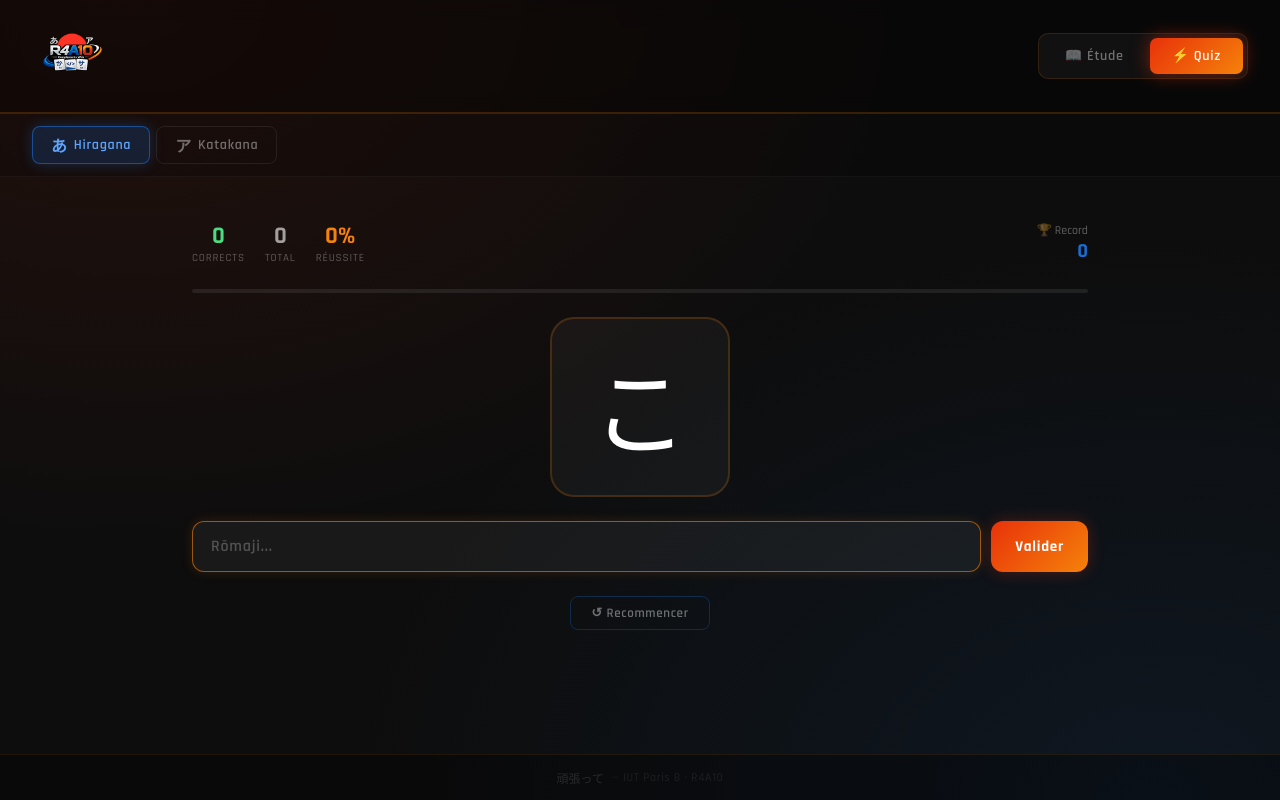
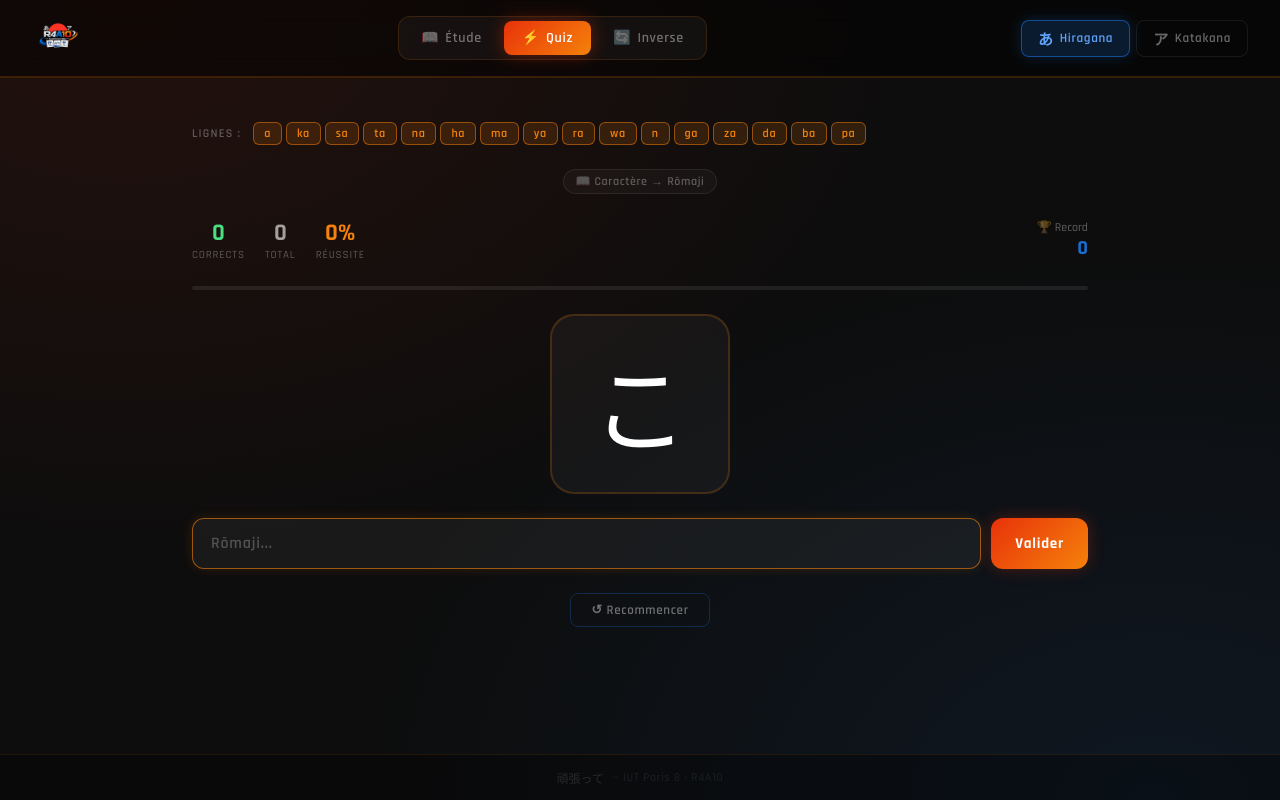
Before and after one commit to Naosh1/S4_Projet_Fil_Rouge_Camillia, a React (Vite) app: page /quiz in a window 1280 px wide. Built offline with nearby package versions, Linux system fonts and the light colour scheme.

Commit message:
ajout du bonus

```diff
--- a/src/App.module.css
+++ b/src/App.module.css
@@ -10,40 +10,52 @@
   font-family: 'Rajdhani', sans-serif;
 }
 
+/* ── Header ── */
 .header {
-  padding: 16px 32px;
+  padding: 12px 32px;
   border-bottom: 2px solid rgba(245,130,10,0.2);
   display: flex;
   align-items: center;
   justify-content: space-between;
   flex-wrap: wrap;
-  gap: 16px;
-  background: rgba(0,0,0,0.4);
-  backdrop-filter: blur(10px);
+  gap: 12px;
+  background: rgba(0,0,0,0.5);
+  backdrop-filter: blur(12px);
+  position: sticky;
+  top: 0;
+  z-index: 100;
 }
 
 .brand {
   display: flex;
   align-items: center;
-  gap: 12px;
+  text-decoration: none;
+  transition: opacity 0.2s;
+}
+
+.brand:hover {
+  opacity: 0.8;
 }
 
 .brandLogo {
-  height: 80px;
+  height: 52px;
+  width: auto;
+  object-fit: contain;
 }
 
+/* ── Mode Nav ── */
 .modeNav {
   display: flex;
   gap: 4px;
   background: rgba(255,255,255,0.04);
   padding: 4px;
-  border-radius: 10px;
+  border-radius: 12px;
   border: 1px solid rgba(245,130,10,0.15);
 }
 
 .modeBtn {
-  padding: 9px 22px;
-  border-radius: 7px;
+  padding: 8px 18px;
+  border-radius: 8px;
   border: none;
   background: transparent;
   color: rgba(255,255,255,0.4);
@@ -53,36 +65,28 @@
   font-weight: 600;
   letter-spacing: 0.05em;
   text-decoration: none;
-  transition: background 0.2s, color 0.2s, box-shadow 0.2s;
+  transition: all 0.2s;
   display: flex;
   align-items: center;
   gap: 6px;
 }
 
+.modeBtn:hover {
+  color: rgba(255,255,255,0.7);
+  background: rgba(255,255,255,0.06);
+}
+
 .modeBtnActive {
   background: linear-gradient(135deg, #e8320a, #f5820a);
-  color: #fff;
-  box-shadow: 0 0 18px rgba(232,50,10,0.5);
+  color: #fff !important;
+  box-shadow: 0 0 18px rgba(232,50,10,0.4);
 }
 
-.scriptBar {
-  padding: 12px 32px;
-  display: flex;
-  align-items: center;
-  gap: 16px;
-  border-bottom: 1px solid rgba(255,255,255,0.04);
-  background: rgba(0,0,0,0.2);
+.modeIcon {
+  font-size: 14px;
 }
 
-.scriptLabel {
-  font-size: 11px;
-  color: rgba(255,255,255,0.25);
-  text-transform: uppercase;
-  letter-spacing: 0.12em;
-  font-family: 'Rajdhani', sans-serif;
-  font-weight: 600;
-}
-
+/* ── Script buttons ── */
 .scriptButtons {
   display: flex;
   gap: 6px;
@@ -92,13 +96,13 @@
   display: flex;
   align-items: center;
   gap: 6px;
-  padding: 6px 18px;
+  padding: 7px 16px;
   border-radius: 8px;
   border: 1px solid rgba(255,255,255,0.08);
   background: transparent;
   color: rgba(255,255,255,0.4);
   cursor: pointer;
-  font-size: 14px;
+  font-size: 13px;
   font-family: 'Rajdhani', sans-serif;
   font-weight: 600;
   letter-spacing: 0.05em;
@@ -114,14 +118,15 @@
   background: rgba(26,111,212,0.2);
   border-color: rgba(26,111,212,0.6);
   color: #60a5fa;
-  box-shadow: 0 0 14px rgba(26,111,212,0.3);
+  box-shadow: 0 0 14px rgba(26,111,212,0.25);
 }
 
 .scriptEx {
   font-family: 'Noto Sans JP', sans-serif;
-  font-size: 16px;
+  font-size: 15px;
 }
 
+/* ── Main ── */
 .main {
   flex: 1;
   padding: 28px 32px;
@@ -131,6 +136,7 @@
   align-self: center;
 }
 
+/* ── Footer ── */
 .footer {
   padding: 14px 32px;
   border-top: 1px solid rgba(245,130,10,0.1);
--- a/src/App.tsx
+++ b/src/App.tsx
@@ -12,9 +12,10 @@ const App = () => {
     return (
         <div className={styles.app}>
             <header className={styles.header}>
-                <div className={styles.brand}>
+                <NavLink to="/study" className={styles.brand}>
                     <img src="/logo.png" alt="R4A10 Logo" className={styles.brandLogo} />
-                </div>
+                </NavLink>
+
                 <nav className={styles.modeNav}>
                     <NavLink
                         to="/study"
@@ -22,7 +23,8 @@ const App = () => {
                             `${styles.modeBtn} ${isActive ? styles.modeBtnActive : ''}`
                         }
                     >
-                        📖 Étude
+                        <span className={styles.modeIcon}>📖</span>
+                        <span>Étude</span>
                     </NavLink>
                     <NavLink
                         to="/quiz"
@@ -30,12 +32,20 @@ const App = () => {
                             `${styles.modeBtn} ${isActive ? styles.modeBtnActive : ''}`
                         }
                     >
-                        ⚡ Quiz
+                        <span className={styles.modeIcon}>⚡</span>
+                        <span>Quiz</span>
+                    </NavLink>
+                    <NavLink
+                        to="/quiz-inverse"
+                        className={({ isActive }) =>
+                            `${styles.modeBtn} ${isActive ? styles.modeBtnActive : ''}`
+                        }
+                    >
+                        <span className={styles.modeIcon}>🔄</span>
+                        <span>Inverse</span>
                     </NavLink>
                 </nav>
-            </header>
 
-            <div className={styles.scriptBar}>
                 <div className={styles.scriptButtons}>
                     {(['hiragana', 'katakana'] as Script[]).map((s) => (
                         <button
@@ -44,17 +54,18 @@ const App = () => {
                             className={`${styles.scriptBtn} ${script === s ? styles.scriptBtnActive : ''}`}
                         >
                             <span className={styles.scriptEx}>{s === 'hiragana' ? 'あ' : 'ア'}</span>
-                            {s.charAt(0).toUpperCase() + s.slice(1)}
+                            <span>{s.charAt(0).toUpperCase() + s.slice(1)}</span>
                         </button>
                     ))}
                 </div>
-            </div>
+            </header>
 
             <main className={styles.main}>
                 <Routes>
                     <Route path="/" element={<StudyMode script={script} />} />
                     <Route path="/study" element={<StudyMode script={script} />} />
-                    <Route path="/quiz" element={<QuizMode key={script} script={script} />} />
+                    <Route path="/quiz" element={<QuizMode key={script} script={script} mode="normal" />} />
+                    <Route path="/quiz-inverse" element={<QuizMode key={`inverse-${script}`} script={script} mode="inverse" />} />
                 </Routes>
             </main>
 
--- a/src/components/QuizMode.module.css
+++ b/src/components/QuizMode.module.css
@@ -210,3 +210,77 @@
   border-color: rgba(26,111,212,0.6);
   box-shadow: 0 0 12px rgba(26,111,212,0.2);
 }
+
+/* ── Row selector ── */
+.rowSelector {
+  width: 100%;
+  display: flex;
+  align-items: flex-start;
+  gap: 12px;
+  flex-wrap: wrap;
+}
+
+.rowSelectorLabel {
+  font-size: 12px;
+  color: rgba(255,255,255,0.3);
+  text-transform: uppercase;
+  letter-spacing: 0.1em;
+  font-family: 'Rajdhani', sans-serif;
+  font-weight: 600;
+  padding-top: 4px;
+  white-space: nowrap;
+}
+
+.rowButtons {
+  display: flex;
+  flex-wrap: wrap;
+  gap: 4px;
+}
+
+.rowBtn {
+  padding: 3px 10px;
+  border-radius: 6px;
+  border: 1px solid rgba(255,255,255,0.08);
+  background: transparent;
+  color: rgba(255,255,255,0.3);
+  cursor: pointer;
+  font-size: 12px;
+  font-family: 'Rajdhani', sans-serif;
+  font-weight: 600;
+  letter-spacing: 0.05em;
+  transition: all 0.15s;
+}
+
+.rowBtn:hover {
+  border-color: rgba(245,130,10,0.3);
+  color: rgba(255,255,255,0.6);
+}
+
+.rowBtnActive {
+  background: rgba(245,130,10,0.15);
+  border-color: rgba(245,130,10,0.5);
+  color: #f5820a;
+}
+
+/* ── Mode badge ── */
+.modeBadge {
+  font-size: 12px;
+  color: rgba(255,255,255,0.3);
+  font-family: 'Rajdhani', sans-serif;
+  font-weight: 600;
+  letter-spacing: 0.05em;
+  padding: 4px 12px;
+  border-radius: 20px;
+  border: 1px solid rgba(255,255,255,0.08);
+  background: rgba(255,255,255,0.03);
+}
+
+/* ── Inverse display ── */
+.charTextRomaji {
+  font-size: 52px;
+  line-height: 1;
+  font-family: 'Rajdhani', sans-serif;
+  font-weight: 700;
+  color: #f5820a;
+  letter-spacing: 0.05em;
+}
--- a/src/components/QuizMode.tsx
+++ b/src/components/QuizMode.tsx
@@ -1,14 +1,15 @@
-import { useEffect, useRef, FormEvent } from 'react';
-import useQuiz from '../hooks/useQuiz';
-import useLocalStorage from '../hooks/useLocalStorage';
-import { kanaData } from '../data/kana';
-import styles from './QuizMode.module.css';
+import { useEffect, useRef, FormEvent, useCallback } from 'react'
+import useQuiz from '../hooks/useQuiz'
+import useLocalStorage from '../hooks/useLocalStorage'
+import { kanaData } from '../data/kana'
+import styles from './QuizMode.module.css'
 
 interface QuizModeProps {
-    script: 'hiragana' | 'katakana';
+    script: 'hiragana' | 'katakana'
+    mode: 'normal' | 'inverse'
 }
 
-const QuizMode = ({ script }: QuizModeProps) => {
+const QuizMode = ({ script, mode }: QuizModeProps) => {
     const {
         currentKana,
         userAnswer,
@@ -19,34 +20,74 @@ const QuizMode = ({ script }: QuizModeProps) => {
         submitAnswer,
         nextQuestion,
         resetQuiz,
-    } = useQuiz(kanaData);
+        selectedRows,
+        toggleRow,
+        allRows,
+    } = useQuiz(kanaData, mode)
 
-    const inputRef = useRef<HTMLInputElement>(null);
+    // useRef auto-focus
+    const inputRef = useRef<HTMLInputElement>(null)
     useEffect(() => {
-        inputRef.current?.focus();
-    }, [currentKana]);
+        inputRef.current?.focus()
+    }, [currentKana])
 
-    const [bestScore, setBestScore] = useLocalStorage<number>('kana-best-score', 0);
+    // useLocalStorage meilleur score
+    const [bestScore, setBestScore] = useLocalStorage<number>('kana-best-score', 0)
     useEffect(() => {
         if (score.correct > bestScore) {
-            setBestScore(score.correct);
+            setBestScore(score.correct)
         }
-    }, [score.correct, bestScore, setBestScore]);
+    }, [score.correct, bestScore, setBestScore])
 
-    const pct = score.total > 0 ? Math.round((score.correct / score.total) * 100) : 0;
-    const displayChar = script === 'hiragana' ? currentKana.hiragana : currentKana.katakana;
+    const pct = score.total > 0 ? Math.round((score.correct / score.total) * 100) : 0
 
-    const handleSubmit = (e: FormEvent) => {
-        e.preventDefault();
+    // Mode normal : affiche le caractère, on tape le rōmaji
+    // Mode inverse : affiche le rōmaji, on tape le caractère
+    const displayChar = mode === 'normal'
+        ? (script === 'hiragana' ? currentKana.hiragana : currentKana.katakana)
+        : currentKana.romanji
+
+    const correctAnswer = mode === 'normal'
+        ? currentKana.romanji
+        : (script === 'hiragana' ? currentKana.hiragana : currentKana.katakana)
+
+    const placeholder = mode === 'normal' ? 'Rōmaji...' : (script === 'hiragana' ? 'Hiragana...' : 'Katakana...')
+
+    // useCallback sur handleSubmit
+    const handleSubmit = useCallback((e: FormEvent) => {
+        e.preventDefault()
         if (revealed) {
-            nextQuestion();
+            nextQuestion()
         } else {
-            submitAnswer(userAnswer);
+            submitAnswer(userAnswer)
         }
-    };
+    }, [revealed, nextQuestion, submitAnswer, userAnswer])
 
     return (
         <div className={styles.wrapper}>
+
+            {/* Sélection des lignes */}
+            <div className={styles.rowSelector}>
+                <span className={styles.rowSelectorLabel}>Lignes :</span>
+                <div className={styles.rowButtons}>
+                    {allRows.map((row) => (
+                        <button
+                            key={row}
+                            onClick={() => toggleRow(row)}
+                            className={`${styles.rowBtn} ${selectedRows.includes(row) ? styles.rowBtnActive : ''}`}
+                        >
+                            {row}
+                        </button>
+                    ))}
+                </div>
+            </div>
+
+            {/* Mode badge */}
+            <div className={styles.modeBadge}>
+                {mode === 'normal' ? '📖 Caractère → Rōmaji' : '🔄 Rōmaji → Caractère'}
+            </div>
+
+            {/* Score */}
             <div className={styles.scoreRow}>
                 <div className={styles.scoreGroup}>
                     <div className={styles.scoreItem}>
@@ -68,32 +109,37 @@ const QuizMode = ({ script }: QuizModeProps) => {
                 </div>
             </div>
 
+            {/* Progress bar */}
             <div className={styles.progressBar}>
                 <div className={styles.progressFill} style={{ width: `${pct}%` }} />
             </div>
 
+            {/* Character display */}
             <div className={`${styles.charDisplay} ${
                 feedback === 'correct' ? styles.charCorrect
-                    : feedback === 'wrong' ? styles.charWrong
-                        : ''
+                    : feedback === 'wrong' ? styles.charWrong : ''
             }`}>
-                <span className={styles.charText}>{displayChar}</span>
+        <span className={mode === 'inverse' ? styles.charTextRomaji : styles.charText}>
+          {displayChar}
+        </span>
             </div>
 
+            {/* Feedback */}
             {feedback && (
                 <div className={`${styles.feedback} ${
                     feedback === 'correct' ? styles.feedbackCorrect : styles.feedbackWrong
                 }`}>
-                    {feedback === 'correct' ? '✓ Correct !' : `✗ C'était "${currentKana.romanji}"`}
+                    {feedback === 'correct' ? '✓ Correct !' : `✗ C'était "${correctAnswer}"`}
                 </div>
             )}
 
+            {/* Input */}
             <form onSubmit={handleSubmit} className={styles.form}>
                 <input
                     ref={inputRef}
                     value={userAnswer}
                     onChange={(e) => setUserAnswer(e.target.value)}
-                    placeholder={revealed ? 'Appuyez Entrée pour continuer...' : 'Rōmaji...'}
+                    placeholder={revealed ? 'Entrée pour continuer...' : placeholder}
                     disabled={revealed}
                     className={styles.input}
                 />
@@ -106,7 +152,7 @@ const QuizMode = ({ script }: QuizModeProps) => {
                 ↺ Recommencer
             </button>
         </div>
-    );
-};
+    )
+}
 
-export default QuizMode;
+export default QuizMode
--- a/src/hooks/useQuiz.ts
+++ b/src/hooks/useQuiz.ts
@@ -1,64 +1,85 @@
-import { useState, useCallback, useMemo } from 'react';
-import { Kana } from '../data/kana';
+import { useState, useCallback, useMemo } from 'react'
+import { Kana } from '../data/kana'
 
-export type Feedback = 'correct' | 'wrong' | null;
+export type Feedback = 'correct' | 'wrong' | null
+export type QuizMode = 'normal' | 'inverse'
 
 export interface QuizState {
-  currentKana: Kana;
-  userAnswer: string;
-  setUserAnswer: (v: string) => void;
-  score: { correct: number; total: number };
-  feedback: Feedback;
-  revealed: boolean;
-  submitAnswer: (answer: string) => void;
-  nextQuestion: () => void;
-  resetQuiz: () => void;
+  currentKana: Kana
+  userAnswer: string
+  setUserAnswer: (v: string) => void
+  score: { correct: number; total: number }
+  feedback: Feedback
+  revealed: boolean
+  submitAnswer: (answer: string) => void
+  nextQuestion: () => void
+  resetQuiz: () => void
+  selectedRows: string[]
+  toggleRow: (row: string) => void
+  allRows: string[]
 }
 
 function shuffle<T>(arr: T[]): T[] {
-  return [...arr].sort(() => Math.random() - 0.5);
+  return [...arr].sort(() => Math.random() - 0.5)
 }
 
-function useQuiz(data: Kana[]): QuizState {
-  const shuffled = useMemo(() => shuffle(data), [data]);
+const ALL_ROWS = ['a','ka','sa','ta','na','ha','ma','ya','ra','wa','n','ga','za','da','ba','pa']
 
-  const [currentIndex, setCurrentIndex] = useState(0);
-  const [userAnswer, setUserAnswer] = useState('');
-  const [score, setScore] = useState({ correct: 0, total: 0 });
-  const [feedback, setFeedback] = useState<Feedback>(null);
-  const [revealed, setRevealed] = useState(false);
+function useQuiz(data: Kana[], mode: QuizMode = 'normal'): QuizState {
+  const [selectedRows, setSelectedRows] = useState<string[]>(ALL_ROWS)
+  const [currentIndex, setCurrentIndex] = useState(0)
+  const [userAnswer, setUserAnswer] = useState('')
+  const [score, setScore] = useState({ correct: 0, total: 0 })
+  const [feedback, setFeedback] = useState<Feedback>(null)
+  const [revealed, setRevealed] = useState(false)
 
-  const currentKana = shuffled[currentIndex % shuffled.length];
+  const filteredData = useMemo(
+      () => data.filter((k) => selectedRows.includes(k.row)),
+      [data, selectedRows]
+  )
+
+  const shuffled = useMemo(() => shuffle(filteredData), [filteredData])
+
+  const currentKana = shuffled[currentIndex % Math.max(shuffled.length, 1)]
 
   const submitAnswer = useCallback(
       (answer: string) => {
-      if (!answer.trim()) return;
+        if (!answer.trim() || !currentKana) return
         const isCorrect =
-        answer.toLowerCase().trim() === currentKana.romanji.toLowerCase();
+            answer.toLowerCase().trim() === currentKana.romanji.toLowerCase()
         setScore((s) => ({
           correct: s.correct + (isCorrect ? 1 : 0),
           total: s.total + 1,
-      }));
-      setFeedback(isCorrect ? 'correct' : 'wrong');
-      setRevealed(true);
+        }))
+        setFeedback(isCorrect ? 'correct' : 'wrong')
+        setRevealed(true)
       },
-    [currentKana],
-  );
+      [currentKana]
+  )
 
   const nextQuestion = useCallback(() => {
-    setCurrentIndex((i) => i + 1);
-    setUserAnswer('');
-    setFeedback(null);
-    setRevealed(false);
-  }, []);
+    setCurrentIndex((i) => i + 1)
+    setUserAnswer('')
+    setFeedback(null)
+    setRevealed(false)
+  }, [])
 
   const resetQuiz = useCallback(() => {
-    setCurrentIndex(0);
-    setUserAnswer('');
-    setScore({ correct: 0, total: 0 });
-    setFeedback(null);
-    setRevealed(false);
-  }, []);
+    setCurrentIndex(0)
+    setUserAnswer('')
+    setScore({ correct: 0, total: 0 })
+    setFeedback(null)
+    setRevealed(false)
+  }, [])
+
+  const toggleRow = useCallback((row: string) => {
+    setSelectedRows((prev) =>
+        prev.includes(row)
+            ? prev.length > 1 ? prev.filter((r) => r !== row) : prev
+            : [...prev, row]
+    )
+    resetQuiz()
+  }, [resetQuiz])
 
   return {
     currentKana,
@@ -70,7 +91,10 @@ function useQuiz(data: Kana[]): QuizState {
     submitAnswer,
     nextQuestion,
     resetQuiz,
-  };
+    selectedRows,
+    toggleRow,
+    allRows: ALL_ROWS,
+  }
 }
 
-export default useQuiz;
+export default useQuiz
```
Lines whose indentation alone changed are shown as unchanged.
